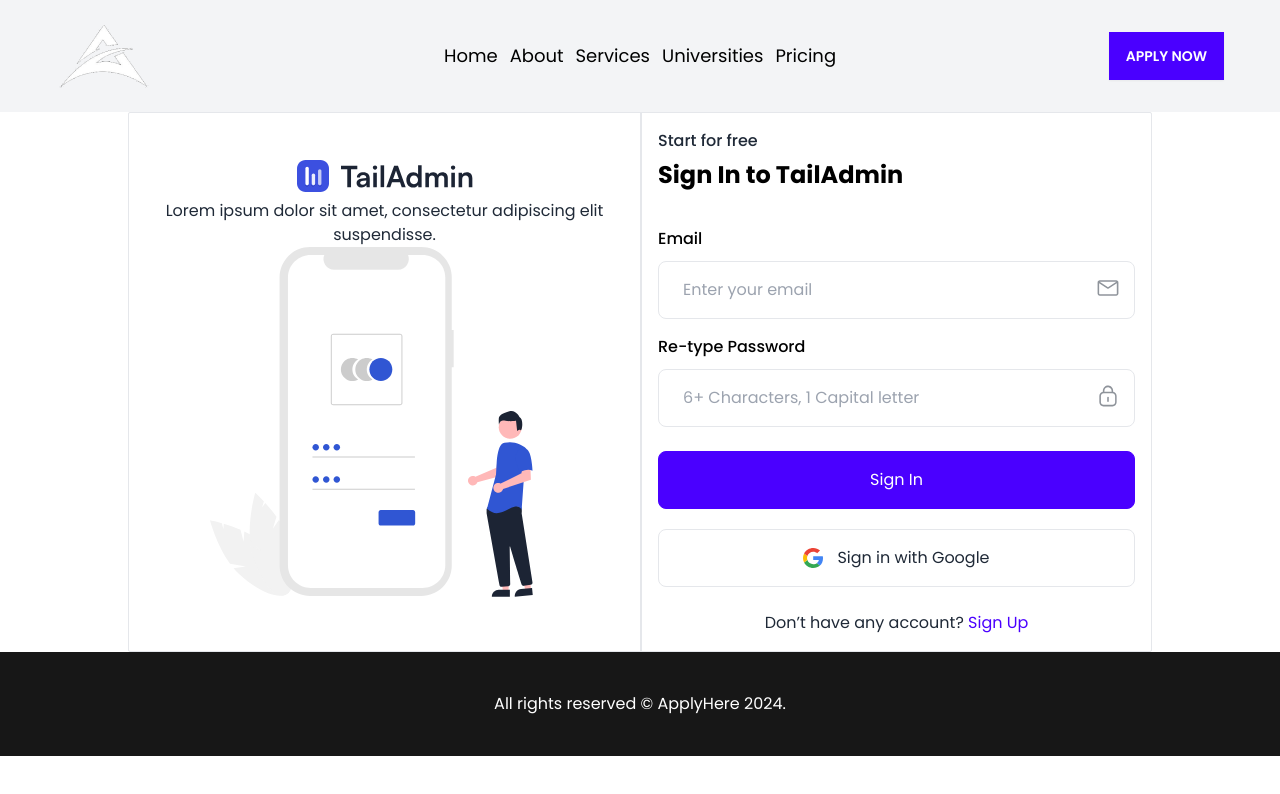
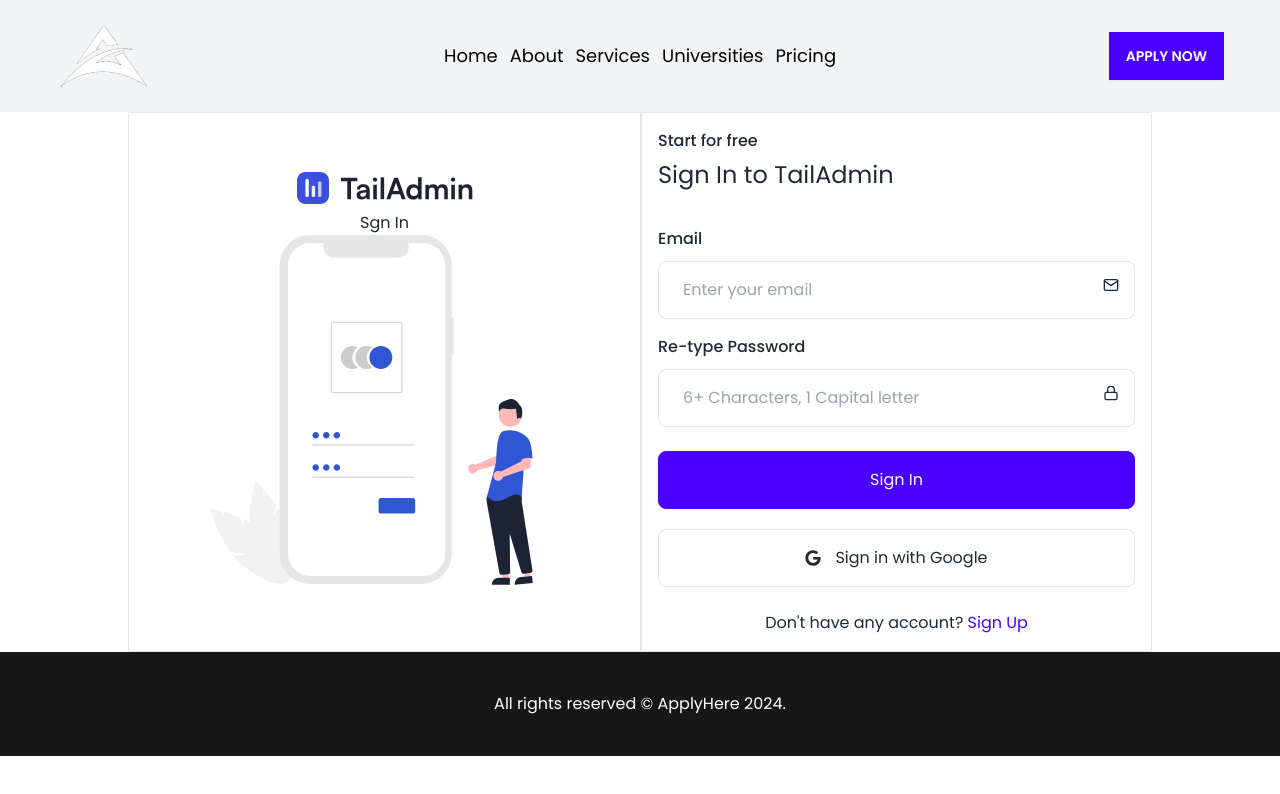
Before and after one commit to rocktohq/admitme-client, a React (Vite) app: page /signin in a window 1280 px wide. Shown: the top 794 px of the page. Built offline with nearby package versions, Linux system fonts and the light colour scheme; no server answers.

Commit message:
SignIn Updated

```diff
--- a/src/config/firebase.config.js
+++ b/src/config/firebase.config.js
@@ -13,6 +13,4 @@
 
 // Initialize Firebase
 const app = initializeApp(firebaseConfig);
-const auth = getAuth(app);
-
-export default auth;
+export const auth = getAuth(app);
--- a/src/hooks/useAxiosPublic.jsx
+++ b/src/hooks/useAxiosPublic.jsx
@@ -1,7 +1,7 @@
 import axios from "axios";
 
 const axiosPublic = axios.create({
-  baseURL: import.meta.env.API_URL,
+  baseURL: import.meta.env.VITE_API_URL,
 });
 
 const useAxiosPublic = () => {
--- a/src/hooks/useAxiosSecure.jsx
+++ b/src/hooks/useAxiosSecure.jsx
@@ -2,7 +2,7 @@
 import useAuth from "./useAuth";
 
 const axiosSecure = axios.create({
-  baseURL: import.meta.env.API_URL,
+  baseURL: import.meta.env.VITE_API_URL,
   withCredentials: true,
 });
 
--- a/src/main.jsx
+++ b/src/main.jsx
@@ -6,6 +6,7 @@
 import router from "./Router/Router";
 import { QueryClient, QueryClientProvider } from "@tanstack/react-query";
 import AuthProvider from "./providers/AuthProvider";
+import { Toaster } from "react-hot-toast";
 
 const queryClient = new QueryClient();
 
@@ -14,6 +15,7 @@
     <HelmetProvider>
       <QueryClientProvider client={queryClient}>
         <AuthProvider>
+          <Toaster />
           <RouterProvider router={router} />
         </AuthProvider>
       </QueryClientProvider>
--- a/src/pages/Home/Home.jsx
+++ b/src/pages/Home/Home.jsx
@@ -22,7 +22,7 @@
   window.addEventListener("scroll", changeColor);
 
   return (
-    <main className={color && "mt-10 md:mt-16 lg:mt-20"}>
+    <main className={color ? "mt-10 md:mt-16 lg:mt-20" : ""}>
       {/* Banner */}
       <Separator bg>
         <Banner centeredTitle={false} />
--- a/src/pages/SignIn/SignIn.jsx
+++ b/src/pages/SignIn/SignIn.jsx
@@ -1,11 +1,75 @@
-import { Link } from "react-router-dom";
+import { Link, useLocation, useNavigate } from "react-router-dom";
 import LogoDark from "../../assets/logo/logo-dark.svg";
 import Logo from "../../assets/logo/logo.svg";
+import { FaGoogle, FaLock } from "react-icons/fa";
+import useAuth from "../../hooks/useAuth";
+import toast from "react-hot-toast";
+import useAxiosPublic from "../../hooks/useAxiosPublic";
+import { FiMail } from "react-icons/fi";
+import { LuLock } from "react-icons/lu";
 
 const SignIn = () => {
+  const { signInUser, googleSignIn } = useAuth();
+  const location = useLocation();
+  const navigate = useNavigate();
+  const axiosPublic = useAxiosPublic();
+
+  // SignIn with Email and Password
+  const handleLogin = async (event) => {
+    event.preventDefault();
+
+    const form = event.target;
+    const email = form.email.value;
+    const password = form.password.value;
+
+    if (!email && !password)
+      return toast.error(`Please enter email and password!`);
+    if (!email) return toast.error("Please enter email");
+    if (!password) return toast.error("Please enter password");
+
+    const toastId = toast.loading("Sign in user...");
+
+    try {
+      await signInUser(email, password);
+      // Navigate after SignIn
+      toast.success("Sign in successful", { id: toastId });
+      if (location?.state) navigate(`${location?.state}`);
+      else navigate("/");
+    } catch (error) {
+      toast.error("Error signing in user", { id: toastId });
+      // console.error(error);
+    }
+  };
+
+  // SignIn with Google
+  const handleGoogleSignIn = async () => {
+    const toastId = toast.loading("Sign in user...");
+    try {
+      const res = await googleSignIn();
+
+      const user = {
+        name: res?.user?.displayName,
+        email: res?.user?.email,
+        photo: res?.user?.photoURL,
+      };
+
+      console.log(user);
+      // Save userData => Database
+      // axiosPublic.post("/user", user);
+
+      // Navigate after SignIn
+      toast.success("Sign in successful", { id: toastId });
+      if (location?.state) navigate(`${location?.state}`);
+      else navigate("/");
+    } catch (error) {
+      toast.error("Error signing in user", { id: toastId });
+      console.error(error);
+    }
+  };
+
   return (
     <div className="md:max-w-screen-sm lg:max-w-screen-md xl:max-w-screen-lg mx-auto">
-      <div className="rounded-sm border border-stroke bg-white shadow-default dark:border-strokedark dark:bg-boxdark">
+      <div className="rounded-sm border border-stroke bg-white shadow-default">
         <div className="flex flex-wrap items-center">
           <div className="hidden w-full xl:block xl:w-1/2">
             <div className="py-17.5 px-26 text-center">
@@ -14,10 +78,7 @@
                 <img className="dark:hidden" src={LogoDark} alt="Logo" />
               </Link>
 
-              <p className="2xl:px-20">
-                Lorem ipsum dolor sit amet, consectetur adipiscing elit
-                suspendisse.
-              </p>
+              <p className="2xl:px-20">Sgn In</p>
 
               <span className="mt-15 inline-block">
                 <svg
@@ -147,73 +208,41 @@
           <div className="w-full border-stroke dark:border-strokedark xl:w-1/2 xl:border-l-2">
             <div className="w-full p-4 sm:p-12.5 xl:p-17.5">
               <span className="mb-1.5 block font-medium">Start for free</span>
-              <h2 className="mb-9 text-2xl font-bold text-black dark:text-white sm:text-title-xl2">
+              <h2 className="mb-9 text-2xl font-boldsm:text-title-xl2">
                 Sign In to TailAdmin
               </h2>
 
-              <form>
+              <form onSubmit={handleLogin}>
                 <div className="mb-4">
-                  <label className="mb-2.5 block font-medium text-black dark:text-white">
-                    Email
-                  </label>
+                  <label className="mb-2.5 block font-medium">Email</label>
                   <div className="relative">
                     <input
+                      name="email"
                       type="email"
                       placeholder="Enter your email"
-                      className="w-full rounded-lg border border-stroke bg-transparent py-4 pl-6 pr-10 text-black outline-none focus:border-primary focus-visible:shadow-none dark:border-form-strokedark dark:bg-form-input dark:text-white dark:focus:border-primary"
+                      className="w-full rounded-lg border border-stroke bg-transparent py-4 pl-6 pr-10 outline-none focus:border-primary focus-visible:shadow-none dark:border-form-strokedark dark:focus:border-primary"
                     />
 
                     <span className="absolute right-4 top-4">
-                      <svg
-                        className="fill-current"
-                        width="22"
-                        height="22"
-                        viewBox="0 0 22 22"
-                        fill="none"
-                        xmlns="http://www.w3.org/2000/svg"
-                      >
-                        <g opacity="0.5">
-                          <path
-                            d="M19.2516 3.30005H2.75156C1.58281 3.30005 0.585938 4.26255 0.585938 5.46567V16.6032C0.585938 17.7719 1.54844 18.7688 2.75156 18.7688H19.2516C20.4203 18.7688 21.4172 17.8063 21.4172 16.6032V5.4313C21.4172 4.26255 20.4203 3.30005 19.2516 3.30005ZM19.2516 4.84692C19.2859 4.84692 19.3203 4.84692 19.3547 4.84692L11.0016 10.2094L2.64844 4.84692C2.68281 4.84692 2.71719 4.84692 2.75156 4.84692H19.2516ZM19.2516 17.1532H2.75156C2.40781 17.1532 2.13281 16.8782 2.13281 16.5344V6.35942L10.1766 11.5157C10.4172 11.6875 10.6922 11.7563 10.9672 11.7563C11.2422 11.7563 11.5172 11.6875 11.7578 11.5157L19.8016 6.35942V16.5688C19.8703 16.9125 19.5953 17.1532 19.2516 17.1532Z"
-                            fill=""
-                          />
-                        </g>
-                      </svg>
+                      <FiMail />
                     </span>
                   </div>
                 </div>
 
                 <div className="mb-6">
-                  <label className="mb-2.5 block font-medium text-black dark:text-white">
+                  <label className="mb-2.5 block font-medium">
                     Re-type Password
                   </label>
                   <div className="relative">
                     <input
+                      name="password"
                       type="password"
                       placeholder="6+ Characters, 1 Capital letter"
-                      className="w-full rounded-lg border border-stroke bg-transparent py-4 pl-6 pr-10 text-black outline-none focus:border-primary focus-visible:shadow-none dark:border-form-strokedark dark:bg-form-input dark:text-white dark:focus:border-primary"
+                      className="w-full rounded-lg border border-stroke bg-transparent py-4 pl-6 pr-1outline-none focus:border-primary focus-visible:shadow-none ‰dark:focus:border-primary"
                     />
 
                     <span className="absolute right-4 top-4">
-                      <svg
-                        className="fill-current"
-                        width="22"
-                        height="22"
-                        viewBox="0 0 22 22"
-                        fill="none"
-                        xmlns="http://www.w3.org/2000/svg"
-                      >
-                        <g opacity="0.5">
-                          <path
-                            d="M16.1547 6.80626V5.91251C16.1547 3.16251 14.0922 0.825009 11.4797 0.618759C10.0359 0.481259 8.59219 0.996884 7.52656 1.95938C6.46094 2.92188 5.84219 4.29688 5.84219 5.70626V6.80626C3.84844 7.18438 2.33594 8.93751 2.33594 11.0688V17.2906C2.33594 19.5594 4.19219 21.3813 6.42656 21.3813H15.5016C17.7703 21.3813 19.6266 19.525 19.6266 17.2563V11C19.6609 8.93751 18.1484 7.21876 16.1547 6.80626ZM8.55781 3.09376C9.31406 2.40626 10.3109 2.06251 11.3422 2.16563C13.1641 2.33751 14.6078 3.98751 14.6078 5.91251V6.70313H7.38906V5.67188C7.38906 4.70938 7.80156 3.78126 8.55781 3.09376ZM18.1141 17.2906C18.1141 18.7 16.9453 19.8688 15.5359 19.8688H6.46094C5.05156 19.8688 3.91719 18.7344 3.91719 17.325V11.0688C3.91719 9.52189 5.15469 8.28438 6.70156 8.28438H15.2953C16.8422 8.28438 18.1141 9.52188 18.1141 11V17.2906Z"
-                            fill=""
-                          />
-                          <path
-                            d="M10.9977 11.8594C10.5852 11.8594 10.207 12.2031 10.207 12.65V16.2594C10.207 16.6719 10.5508 17.05 10.9977 17.05C11.4102 17.05 11.7883 16.7063 11.7883 16.2594V12.6156C11.7883 12.2031 11.4102 11.8594 10.9977 11.8594Z"
-                            fill=""
-                          />
-                        </g>
-                      </svg>
+                      <LuLock />
                     </span>
                   </div>
                 </div>
@@ -226,46 +255,17 @@
                   />
                 </div>
 
-                <button className="flex w-full items-center justify-center gap-3.5 rounded-lg border border-stroke bg-gray p-4 hover:bg-opacity-50 dark:border-strokedark dark:bg-meta-4 dark:hover:bg-opacity-50">
-                  <span>
-                    <svg
-                      width="20"
-                      height="20"
-                      viewBox="0 0 20 20"
-                      fill="none"
-                      xmlns="http://www.w3.org/2000/svg"
-                    >
-                      <g clipPath="url(#clip0_191_13499)">
-                        <path
-                          d="M19.999 10.2217C20.0111 9.53428 19.9387 8.84788 19.7834 8.17737H10.2031V11.8884H15.8266C15.7201 12.5391 15.4804 13.162 15.1219 13.7195C14.7634 14.2771 14.2935 14.7578 13.7405 15.1328L13.7209 15.2571L16.7502 17.5568L16.96 17.5774C18.8873 15.8329 19.9986 13.2661 19.9986 10.2217"
-                          fill="#4285F4"
-                        />
-                        <path
-                          d="M10.2055 19.9999C12.9605 19.9999 15.2734 19.111 16.9629 17.5777L13.7429 15.1331C12.8813 15.7221 11.7248 16.1333 10.2055 16.1333C8.91513 16.1259 7.65991 15.7205 6.61791 14.9745C5.57592 14.2286 4.80007 13.1801 4.40044 11.9777L4.28085 11.9877L1.13101 14.3765L1.08984 14.4887C1.93817 16.1456 3.24007 17.5386 4.84997 18.5118C6.45987 19.4851 8.31429 20.0004 10.2059 19.9999"
-                          fill="#34A853"
-                        />
-                        <path
-                          d="M4.39899 11.9777C4.1758 11.3411 4.06063 10.673 4.05807 9.99996C4.06218 9.32799 4.1731 8.66075 4.38684 8.02225L4.38115 7.88968L1.19269 5.4624L1.0884 5.51101C0.372763 6.90343 0 8.4408 0 9.99987C0 11.5589 0.372763 13.0963 1.0884 14.4887L4.39899 11.9777Z"
-                          fill="#FBBC05"
-                        />
-                        <path
-                          d="M10.2059 3.86663C11.668 3.84438 13.0822 4.37803 14.1515 5.35558L17.0313 2.59996C15.1843 0.901848 12.7383 -0.0298855 10.2059 -3.6784e-05C8.31431 -0.000477834 6.4599 0.514732 4.85001 1.48798C3.24011 2.46124 1.9382 3.85416 1.08984 5.51101L4.38946 8.02225C4.79303 6.82005 5.57145 5.77231 6.61498 5.02675C7.65851 4.28118 8.9145 3.87541 10.2059 3.86663Z"
-                          fill="#EB4335"
-                        />
-                      </g>
-                      <defs>
-                        <clipPath id="clip0_191_13499">
-                          <rect width="20" height="20" fill="white" />
-                        </clipPath>
-                      </defs>
-                    </svg>
-                  </span>
+                <button
+                  onClick={handleGoogleSignIn}
+                  className="flex w-full items-center justify-center gap-3.5 rounded-lg border border-stroke bg-gray p-4 hover:bg-opacity-50 dark:hover:bg-opacity-50"
+                >
+                  <FaGoogle />
                   Sign in with Google
                 </button>
 
                 <div className="mt-6 text-center">
                   <p>
-                    {`Don’t have any account? `}
+                    {`Don't have any account? `}
                     <Link to="/signup" className="text-primary">
                       Sign Up
                     </Link>
--- a/src/providers/AuthProvider.jsx
+++ b/src/providers/AuthProvider.jsx
@@ -1,13 +1,16 @@
+import { createContext, useEffect, useState } from "react";
+import PropTypes from "prop-types";
 import {
+  GoogleAuthProvider,
   createUserWithEmailAndPassword,
-  GoogleAuthProvider,
-  sendPasswordResetEmail,
+  onAuthStateChanged,
   signInWithEmailAndPassword,
+  signInWithPopup,
+  signOut,
   updateProfile,
 } from "firebase/auth";
-import { createContext, useState } from "react";
+import { auth } from "../config/firebase.config";
 import useAxiosPublic from "../hooks/useAxiosPublic";
-import auth from "../config/firebase.config";
 
 export const AuthContext = createContext(null);
 const googleProvider = new GoogleAuthProvider();
@@ -18,24 +21,16 @@
   const axiosPublic = useAxiosPublic();
 
   // SignIn with Google
-  const googleSignIn = (auth, googleProvider) => {
-    setLoading(true);
+  const googleSignIn = () => {
     return signInWithPopup(auth, googleProvider);
   };
-
   // SignUp with Email and Password
-  const signUpUser = (auth, email, password) => {
+  const signUpUser = (email, password) => {
     setLoading(true);
     return createUserWithEmailAndPassword(auth, email, password);
   };
 
-  // SignIn with Email and Password
-  const signInUser = (auth, email, password) => {
-    setLoading(true);
-    return signInWithEmailAndPassword(auth, email, password);
-  };
-
-  //   Update User
+  // Update Profile
   const updateUserProfile = (name, photo) => {
     setLoading(true);
     return updateProfile(auth.currentUser, {
@@ -44,32 +39,70 @@
     });
   };
 
-  // Reset Password
-  const resetPassword = (auth) => {
+  // SignIn with Email and Password
+  const signInUser = (email, password) => {
     setLoading(true);
-    return sendPasswordResetEmail(auth, email);
+    return signInWithEmailAndPassword(auth, email, password);
   };
 
-  // SignOut User
-  const signOutUser = (auth) => {
+  // Sign Out User
+  const signOutUser = () => {
     setLoading(true);
     return signOut(auth);
   };
 
-  // Authentication Tools
-  const authTools = {
+  // On UserState Change
+  useEffect(() => {
+    setLoading(true);
+    const unSubscribe = onAuthStateChanged(auth, (currentUser) => {
+      setUser(currentUser);
+      const userEmail = currentUser?.email || user?.email;
+      const loggedUser = { email: userEmail };
+
+      // * If user is loggedIn then create a new token
+      if (currentUser) {
+        axiosPublic
+          .post("/jwt", loggedUser, {
+            withCredentials: true,
+          })
+          .then(() => {
+            setLoading(false);
+          });
+      } else {
+        axiosPublic
+          .post("/logout", loggedUser, {
+            withCredentials: true,
+          })
+          .then((err) => {
+            console.log(err.data);
+            setLoading(false);
+          });
+      }
+
+      return () => {
+        unSubscribe();
+      };
+    });
+  }, [axiosPublic, user?.email]);
+
+  // Auth Info
+  const authInfo = {
     user,
     loading,
     googleSignIn,
     signUpUser,
+    updateUserProfile,
     signInUser,
-    updateUserProfile,
     signOutUser,
   };
 
   return (
-    <AuthContext.Provider value={authTools}>{children}</AuthContext.Provider>
+    <AuthContext.Provider value={authInfo}>{children}</AuthContext.Provider>
   );
 };
 
 export default AuthProvider;
+
+AuthProvider.propTypes = {
+  children: PropTypes.node,
+};
```
Also changed, not shown: 2 other files (tests, documents, lock files or other folders).
